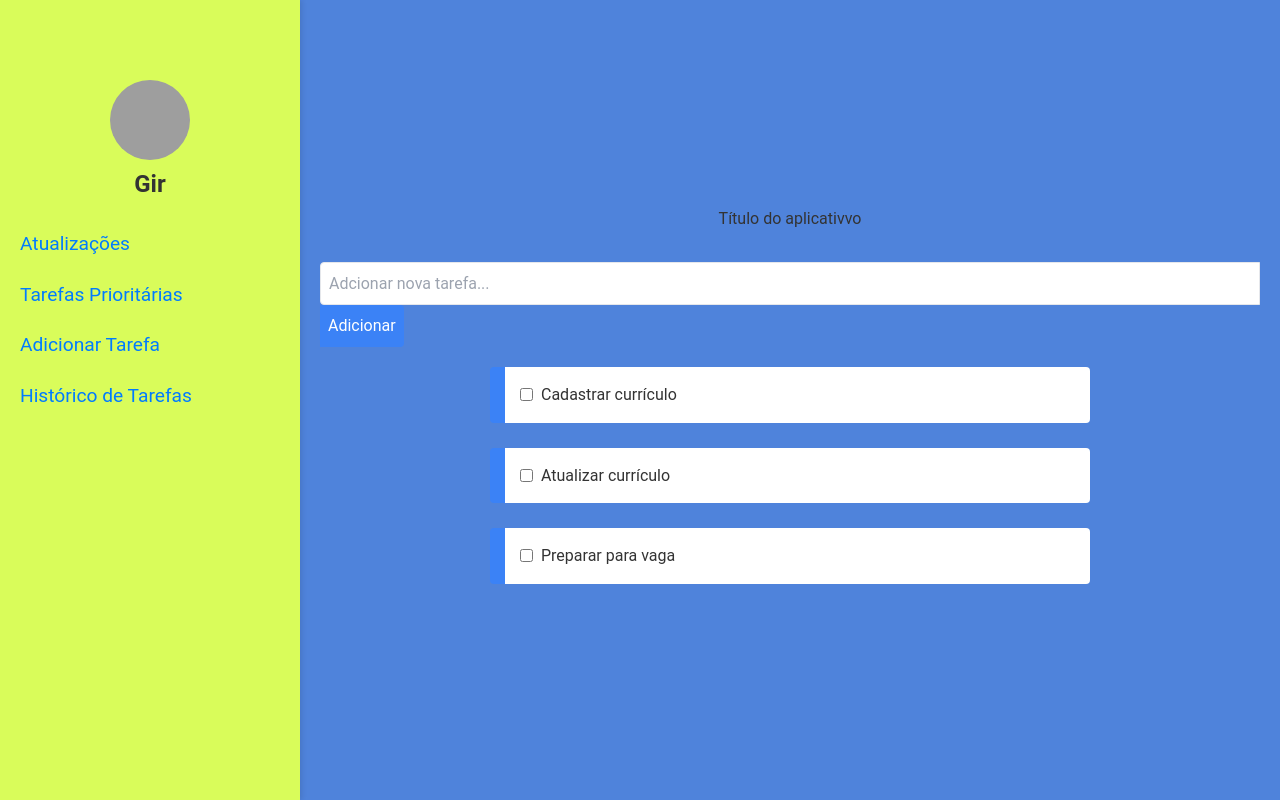
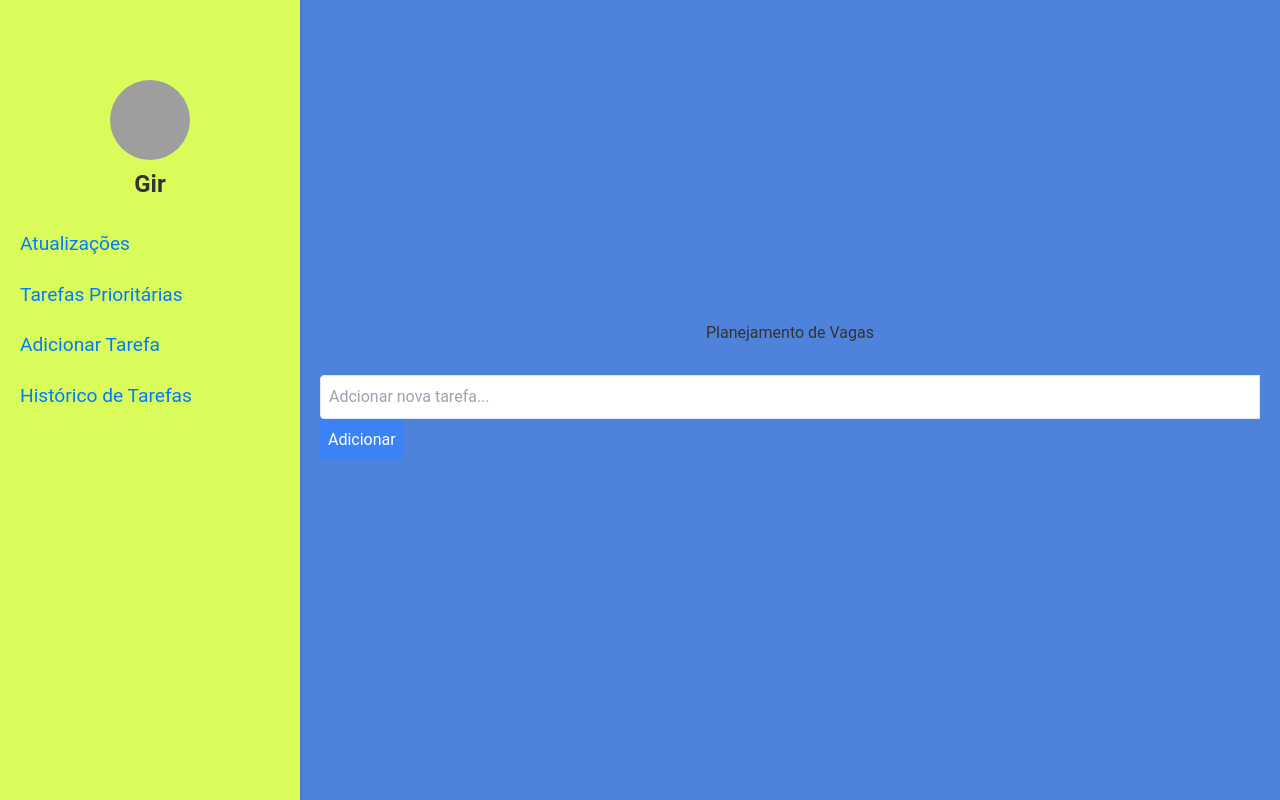
Before and after one commit to rafaelcerqueira/workmap, a React (Create React App) app in the folder frontend/: page / in a window 1280 px wide. Built offline with nearby package versions, Linux system fonts and the light colour scheme; grey boxes are pictures that could not be loaded; the HTML template or start-up script is replaced by a standard one.

Commit message:
feat: adiciona persistência com localStorage

```diff
--- a/frontend/src/components/MainContent/MainContent.js
+++ b/frontend/src/components/MainContent/MainContent.js
@@ -1,13 +1,21 @@
-import React, { useState } from "react";
+import React, { useEffect, useState } from "react";
 import { MainContentWrapper, TitleContainer, TaskListWrapper, TaskItem } from './MainContent.styles';
 import AddTaskForm from "../TaskList/AddTaskForm";
 
 const MainContent = () => {
-    const [tasks, setTasks] = useState([
-        { id: 1, text: "Cadastrar currículo", satus: "pendete"},
-        { id: 2, text: "Atualizar currículo", satus: "pendete"},
-        { id: 3, text: "Preparar para vaga", satus: "pendete"},
-    ]);
+    const [tasks, setTasks] = useState(() => {
+        try {
+            const savedTasks = localStorage.getItem('tasks');
+            return savedTasks ? JSON.parse(savedTasks) : [];
+        } catch (e) {
+            console.error("Erro ao carregar tarefas:", e);
+            return [];
+        }
+    });
+
+    useEffect(() => {
+        localStorage.setItem('tasks', JSON.stringify(tasks));
+    }, [tasks]);
 
     const handleAddTask = (newTask) => {
         setTasks([...tasks, newTask]);
@@ -23,9 +31,8 @@ const MainContent = () => {
     };
 
     return (
-
         <MainContentWrapper>
-            <TitleContainer>Título do aplicativvo</TitleContainer>
+            <TitleContainer>Planejamento de Vagas</TitleContainer>
             <AddTaskForm onAddTask={handleAddTask} />
             <TaskListWrapper>
                 {tasks.map((task) => (
@@ -36,7 +43,7 @@ const MainContent = () => {
                     >
                         <input
                             type="checkbox"
-                            checked={task.satus === "concluída"}
+                            checked={task.status === "concluída"}
                             readOnly
                             className="mr-2"
                         />
@@ -45,6 +52,7 @@ const MainContent = () => {
                 ))}
             </TaskListWrapper>
         </MainContentWrapper>
+
     );
 
 };
--- a/frontend/src/components/TaskList/AddTaskForm.js
+++ b/frontend/src/components/TaskList/AddTaskForm.js
@@ -25,6 +25,7 @@ const AddTaskForm = ({ onAddTask }) => {
                 onChange={(e) => setTaskText(e.target.value)}
                 placeholder="Adcionar nova tarefa..."
                 className="border p-2 rounded-l w-full"
+
             />
             <button
                 type="submit"
--- a/frontend/src/components/TaskList/TaskList.js
+++ b/frontend/src/components/TaskList/TaskList.js
@@ -1,6 +1,5 @@
 import React, { useState } from "react";
 import AddTaskForm from "./AddTaskForm";
-import { TaksListWrapper, TaskItem } from './TaskList.styles';
 
 const TaskList = () => {
     const [tasks, setTasks] = useState([]);
```
